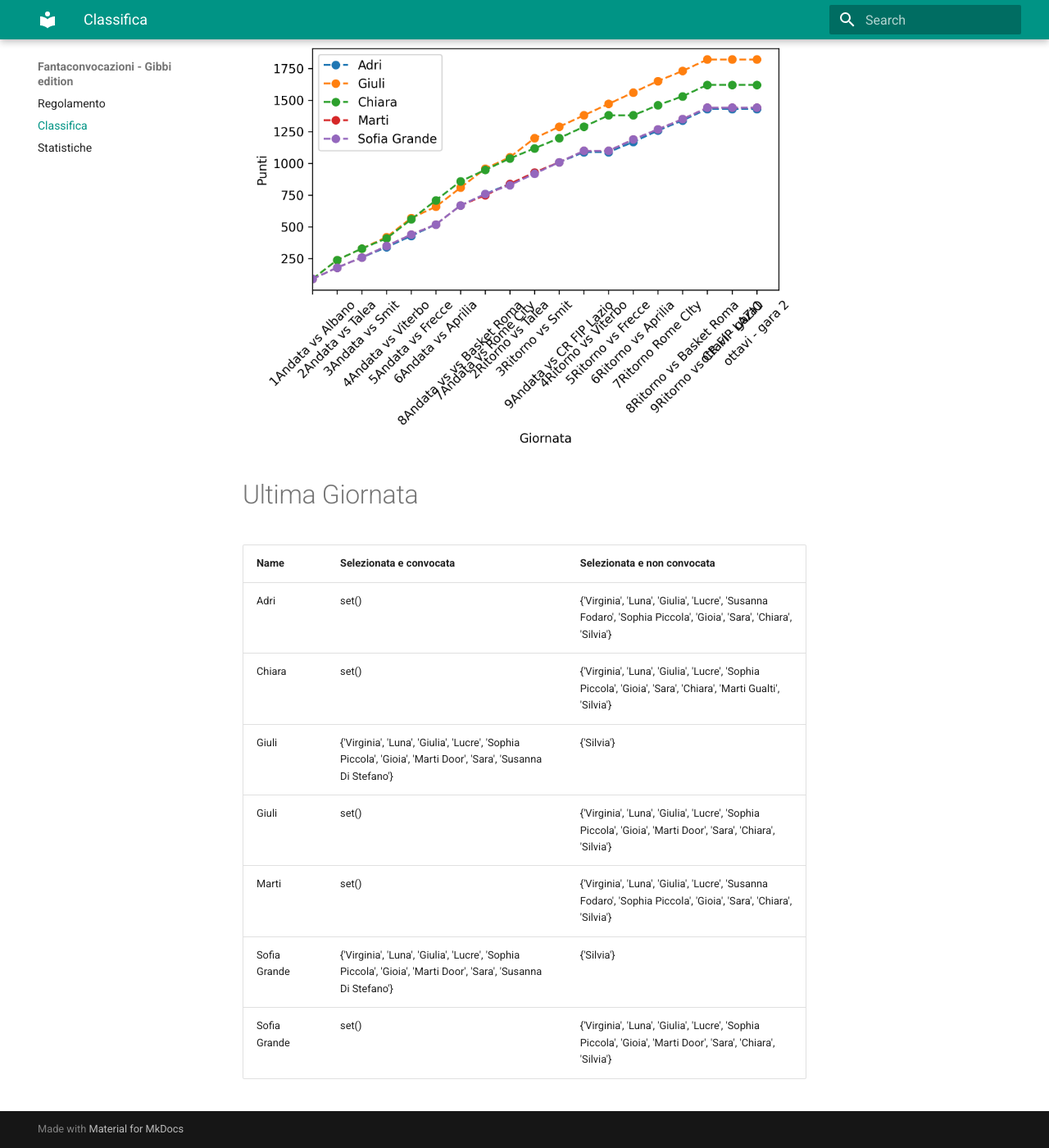
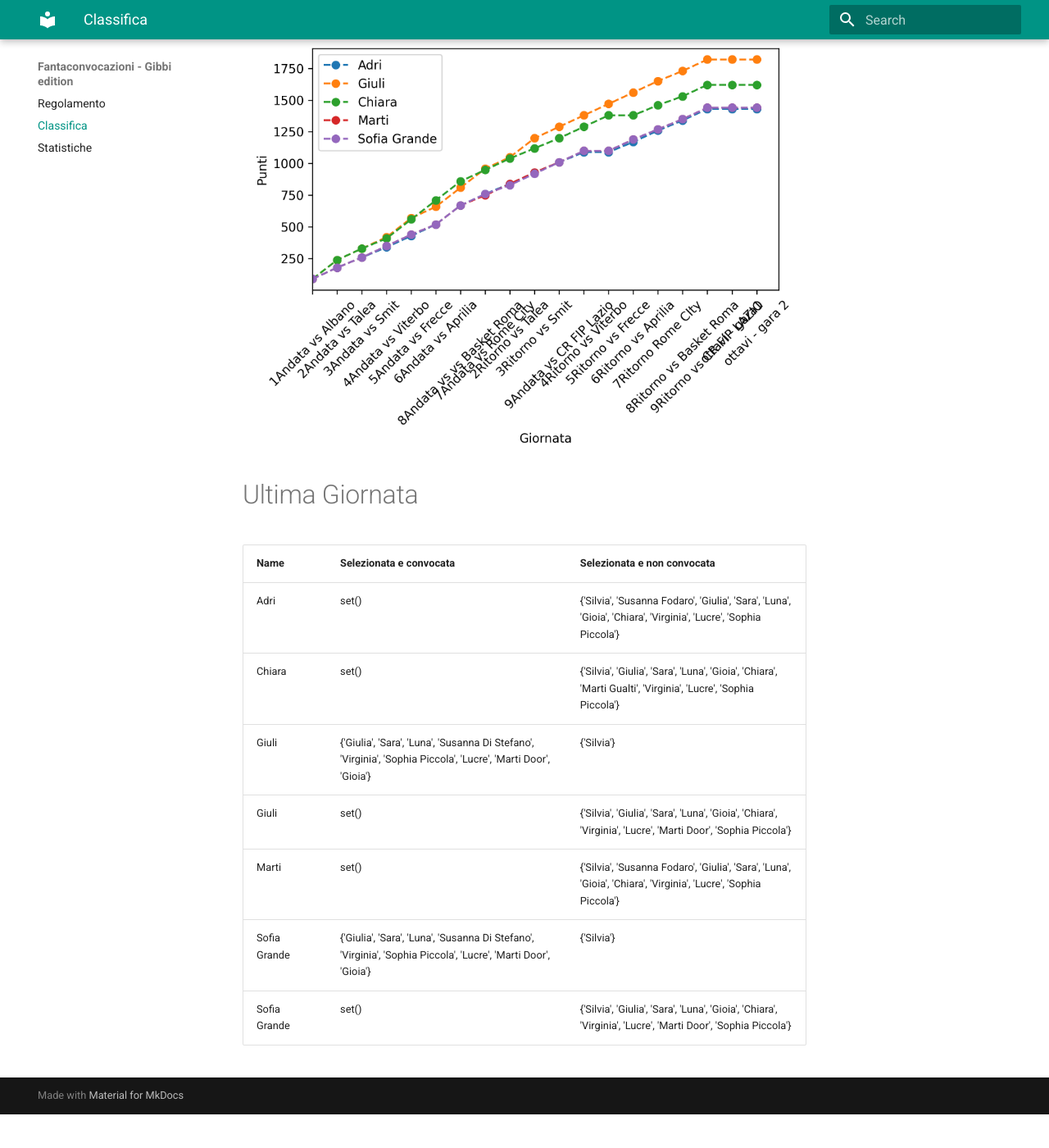
Before and after one commit to martinig94/fantagibbi, an MkDocs documentation site: the page built from docs/Classifica.md, in a window 1280 px wide and 1400 px high, scrolled down 565 px. Shown: the whole window at 82% size. Built offline with MkDocs 1.6.1 and Material for MkDocs 9.7.7, drawn with Linux system fonts in a browser that asks for light colours; after the commit the page ends 1924 px from its top, so only the background shows below that.

Commit message:
Auto-update from main.py

```diff
--- a/docs/Classifica.md
+++ b/docs/Classifica.md
@@ -18,11 +18,11 @@
 <!-- START_TABLE CORRECT -->
 | Name         | Selezionata e convocata                                                                                        | Selezionata e non convocata                                                                                      |
 |:-------------|:---------------------------------------------------------------------------------------------------------------|:-----------------------------------------------------------------------------------------------------------------|
-| Adri         | set()                                                                                                          | {'Virginia', 'Luna', 'Giulia', 'Lucre', 'Susanna Fodaro', 'Sophia Piccola', 'Gioia', 'Sara', 'Chiara', 'Silvia'} |
-| Chiara       | set()                                                                                                          | {'Virginia', 'Luna', 'Giulia', 'Lucre', 'Sophia Piccola', 'Gioia', 'Sara', 'Chiara', 'Marti Gualti', 'Silvia'}   |
-| Giuli        | {'Virginia', 'Luna', 'Giulia', 'Lucre', 'Sophia Piccola', 'Gioia', 'Marti Door', 'Sara', 'Susanna Di Stefano'} | {'Silvia'}                                                                                                       |
-| Giuli        | set()                                                                                                          | {'Virginia', 'Luna', 'Giulia', 'Lucre', 'Sophia Piccola', 'Gioia', 'Marti Door', 'Sara', 'Chiara', 'Silvia'}     |
-| Marti        | set()                                                                                                          | {'Virginia', 'Luna', 'Giulia', 'Lucre', 'Susanna Fodaro', 'Sophia Piccola', 'Gioia', 'Sara', 'Chiara', 'Silvia'} |
-| Sofia Grande | {'Virginia', 'Luna', 'Giulia', 'Lucre', 'Sophia Piccola', 'Gioia', 'Marti Door', 'Sara', 'Susanna Di Stefano'} | {'Silvia'}                                                                                                       |
-| Sofia Grande | set()                                                                                                          | {'Virginia', 'Luna', 'Giulia', 'Lucre', 'Sophia Piccola', 'Gioia', 'Marti Door', 'Sara', 'Chiara', 'Silvia'}     |
+| Adri         | set()                                                                                                          | {'Silvia', 'Susanna Fodaro', 'Giulia', 'Sara', 'Luna', 'Gioia', 'Chiara', 'Virginia', 'Lucre', 'Sophia Piccola'} |
+| Chiara       | set()                                                                                                          | {'Silvia', 'Giulia', 'Sara', 'Luna', 'Gioia', 'Chiara', 'Marti Gualti', 'Virginia', 'Lucre', 'Sophia Piccola'}   |
+| Giuli        | {'Giulia', 'Sara', 'Luna', 'Susanna Di Stefano', 'Virginia', 'Sophia Piccola', 'Lucre', 'Marti Door', 'Gioia'} | {'Silvia'}                                                                                                       |
+| Giuli        | set()                                                                                                          | {'Silvia', 'Giulia', 'Sara', 'Luna', 'Gioia', 'Chiara', 'Virginia', 'Lucre', 'Marti Door', 'Sophia Piccola'}     |
+| Marti        | set()                                                                                                          | {'Silvia', 'Susanna Fodaro', 'Giulia', 'Sara', 'Luna', 'Gioia', 'Chiara', 'Virginia', 'Lucre', 'Sophia Piccola'} |
+| Sofia Grande | {'Giulia', 'Sara', 'Luna', 'Susanna Di Stefano', 'Virginia', 'Sophia Piccola', 'Lucre', 'Marti Door', 'Gioia'} | {'Silvia'}                                                                                                       |
+| Sofia Grande | set()                                                                                                          | {'Silvia', 'Giulia', 'Sara', 'Luna', 'Gioia', 'Chiara', 'Virginia', 'Lucre', 'Marti Door', 'Sophia Piccola'}     |
 <!-- END_TABLE CORRECT -->
```
